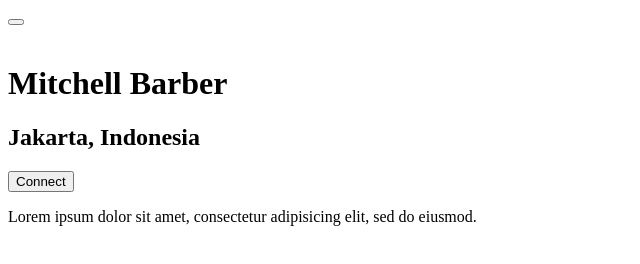
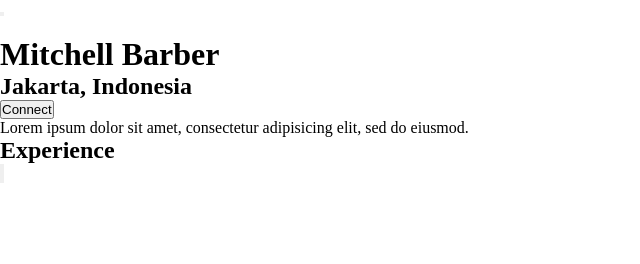
Before and after one commit to Cretrok/community-app, a plain HTML site: page profile.html in a window 1280 px wide. Shown: the whole page, without its empty margins (0-640 px from the left). Drawn offline with Linux system fonts and the light colour scheme.

Commit message:
Estilos basicos

```diff
--- a/css/style.css
+++ b/css/style.css
@@ -3,3 +3,6 @@
   margin: 0;
   padding: 0;
 }
+img{
+  border-radius: 50%;
+}
--- a/profile.html
+++ b/profile.html
@@ -3,6 +3,7 @@
   <head>
     <meta charset="utf-8">
     <title></title>
+    <link rel="stylesheet" href="css/style.css">
   </head>
   <body>
     <div class="contenedor">
@@ -16,6 +17,22 @@
         <button>Connect</button>
         <p>Lorem ipsum dolor sit amet, consectetur adipisicing elit, sed do eiusmod.<p>
       </main>
+      <section id="experience">
+        <h1>Experience</h1>
+        <button><img src="" alt=""></button>
+        <article class="">
+          <ul>
+            <li>
+              <img src="" alt="">
+
+            </li>
+            <li>
+              <img src="" alt="">
+
+            </li>
+          </ul>
+        </article>
+      </section>
     </div>
   </body>
 </html>
```
Also changed, not shown: index.html (+1 -1 lines), notification.html (+1 -1 lines).
